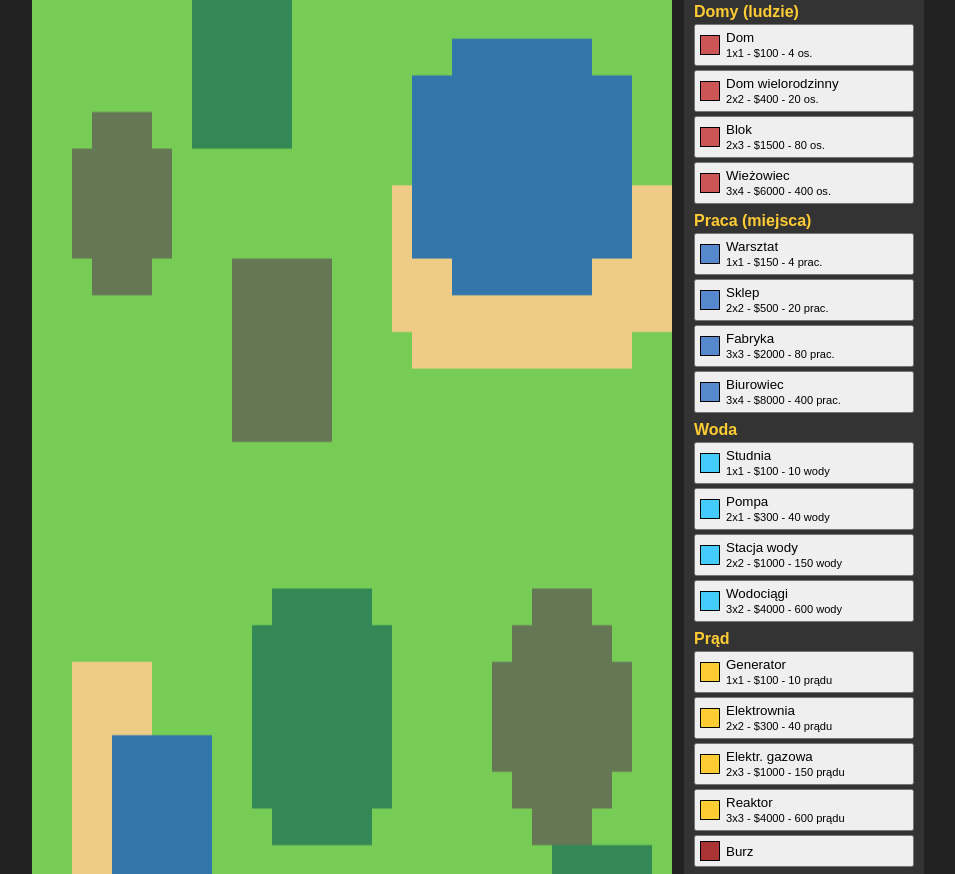
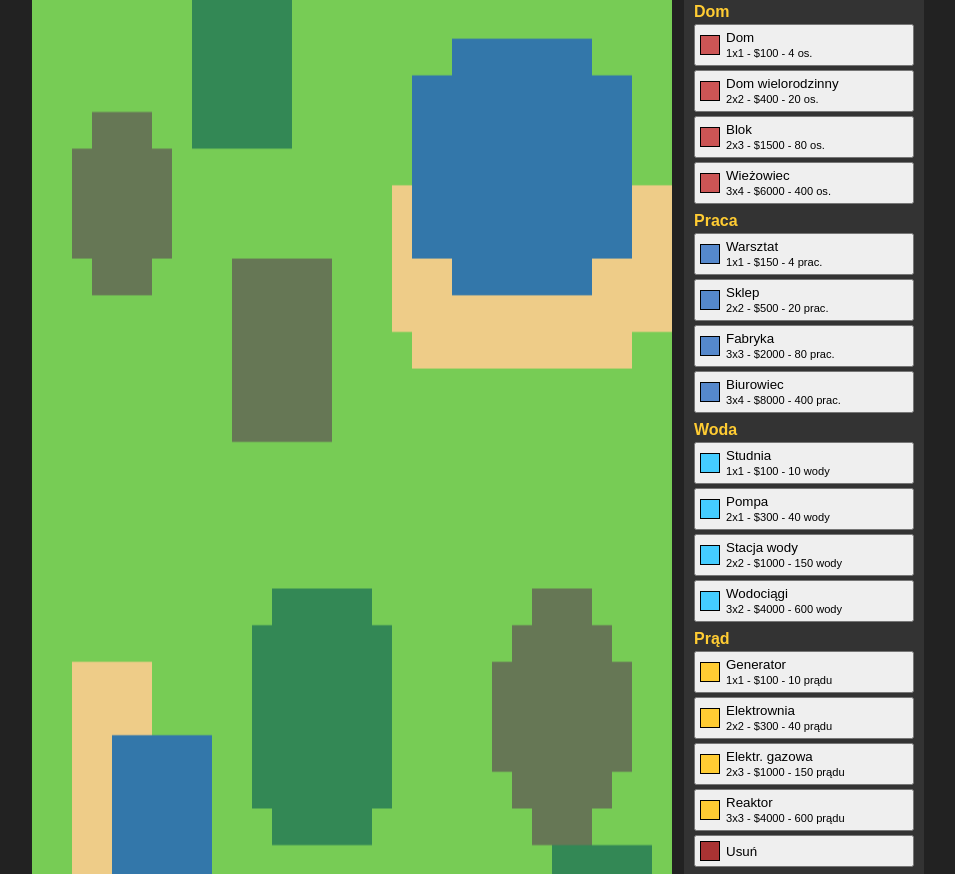
Before and after one commit to LasisSheisho/Praktyki, a plain HTML site: page index.html in a window 1280 px wide. Shown: the part 173-1047 px from the top of the page, without its empty margins (288-1243 px from the left). Drawn offline with Linux system fonts and the light colour scheme; no server answers.

Commit message:
Update index.html

```diff
--- a/index.html
+++ b/index.html
@@ -212,7 +212,7 @@ function ui() {
 //ai
 // ---------- panel budynków ----------
 const tl = document.getElementById('tools');
-const heads = { road: 'Drogi', house: 'Domy (ludzie)', work: 'Praca (miejsca)', pump: 'Woda', power: 'Prąd' };
+const heads = { road: 'Drogi', house: 'Dom', work: 'Praca', pump: 'Woda', power: 'Prąd' };
 const unit = { house: 'os.', work: 'prac.', pump: 'wody', power: 'prądu' };
 let lastCat = '';
 Object.keys(B).concat('bulldoze').forEach(t => {
@@ -228,7 +228,7 @@ Object.keys(B).concat('bulldoze').forEach(t => {
   }
   const b = document.createElement('button');
   b.className = 'tool'; b.id = 't_' + t;
-  const name = t == 'bulldoze' ? 'Burz' : B[t].n;
+  const name = t == 'bulldoze' ? 'Usuń' : B[t].n;
   const info = t == 'bulldoze' ? '' : ` ${B[t].w}x${B[t].h} - $${B[t].c}` + (B[t].v ? ` - ${B[t].v} ${unit[B[t].cat]}` : '');
   const col = t == 'bulldoze' ? '#a33' : B[t].col;
   b.innerHTML = `<span style="width:18px;height:18px;flex:none;background:${col};border:1px solid #000"></span><span>${name}<br><small>${info}</small></span>`;
```
